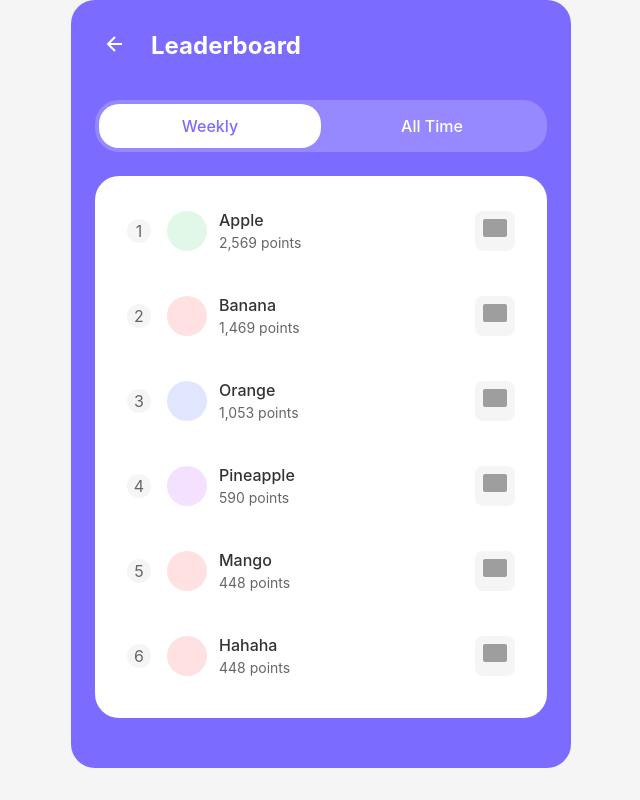
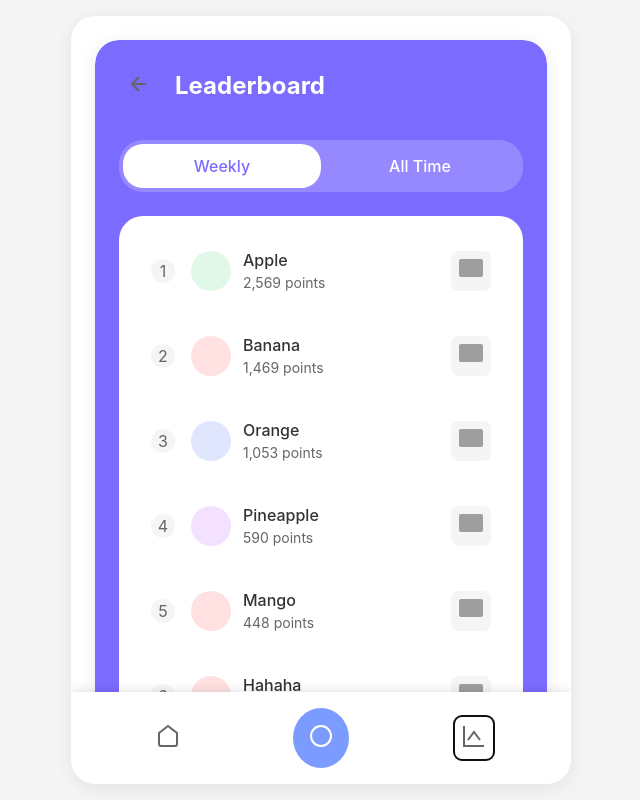
Before and after one commit to friendly304010/stream, a React (Vite) app in the folder frontend/: page / in a window 1280 px wide. Both pictures are taken after a click on the button 794 px from the left and 738 px from the top of the page. Shown: the whole page, without its empty margins (319-959 px from the left). Built offline with nearby package versions, Linux system fonts and the light colour scheme; grey boxes are pictures that could not be loaded.

Commit message:
navigation working

```diff
--- a/frontend/src/App.css
+++ b/frontend/src/App.css
@@ -4,7 +4,7 @@
   width: 100%;
   height: calc(100vh - 32px);
   margin: 0 auto;
-  padding: 24px 24px 100px 24px;
+  padding: 24px;
   background-color: #FFFFFF;
   position: relative;
   border-radius: 24px;
@@ -17,7 +17,7 @@
 .app-content {
   flex: 1;
   overflow-y: auto;
-  padding-right: 8px;
+  padding-bottom: 80px;
 }
 
 .app-content::-webkit-scrollbar {
@@ -189,14 +189,12 @@
 }
 
 .camera-button {
-  background-color: #7C9BFF;
-  width: 60px;
-  height: 60px;
-  border-radius: 50%;
-  display: flex;
-  align-items: center;
-  justify-content: center;
-  margin-top: -30px;
+  position: relative;
+  top: -15px;
+  margin-bottom: -30px;
+  background-color: #7C9BFF !important;
+  border-radius: 50% !important;
+  padding: 16px !important;
 }
 
 .nav-icon {
@@ -245,7 +243,7 @@
 .back-icon {
   width: 24px;
   height: 24px;
-  stroke: white;
+  stroke: #666;
   stroke-width: 2;
   fill: none;
 }
@@ -387,10 +385,6 @@
   font-size: 0.9em;
 }
 
-.camera-button {
-  transform: translateY(-15px);
-}
-
 .leaderboard-container {
   max-width: 500px;
   width: 100%;
@@ -401,3 +395,13 @@
   border-radius: 24px;
   overflow: hidden;
 }
+
+.leaderboard-content {
+  background-color: #7C6BFF;
+  color: white;
+  margin: -24px -24px 0;
+  padding: 24px;
+  border-radius: 24px 24px 0 0;
+  height: 100%;
+  overflow-y: auto;
+}
--- a/frontend/src/App.jsx
+++ b/frontend/src/App.jsx
@@ -16,6 +16,7 @@ function App() {
   const [showLeaderboard, setShowLeaderboard] = useState(false);
   const [showFileDrop, setShowFileDrop] = useState(false);
 
+  const renderContent = () => {
     if (showLeaderboard) {
       return <LeaderboardPage onBack={() => setShowLeaderboard(false)} />;
     }
@@ -25,7 +26,6 @@ function App() {
     }
 
     return (
-    <div className="app-container">
       <div className="app-content">
         <div className="home-header">
           <span>Home</span>
@@ -118,16 +118,27 @@ function App() {
           ))}
         </div>
       </div>
+    );
+  };
 
+  return (
+    <div className="app-container">
+      {renderContent()}
       <nav className="bottom-nav">
-        <button className="nav-button home-button">
+        <button
+          className="nav-button home-button"
+          onClick={() => setShowFileDrop(true)}
+        >
           <svg viewBox="0 0 24 24" className="nav-icon">
             <path d="M3 9l9-7 9 7v11a2 2 0 0 1-2 2H5a2 2 0 0 1-2-2z"></path>
           </svg>
         </button>
         <button
           className="nav-button camera-button"
-          onClick={() => setShowFileDrop(true)}
+          onClick={() => {
+            setShowFileDrop(false);
+            setShowLeaderboard(false);
+          }}
         >
           <svg viewBox="0 0 24 24" className="nav-icon">
             <circle cx="12" cy="12" r="10"></circle>
--- a/frontend/src/FileDropPage.jsx
+++ b/frontend/src/FileDropPage.jsx
@@ -44,7 +44,6 @@ function FileDropPage({ onBack }) {
   };
 
   return (
-    <div className="app-container">
     <div className="app-content">
     <div className="home-header">
       <button className="back-button" onClick={onBack}>
@@ -101,7 +100,6 @@ function FileDropPage({ onBack }) {
         </div>
       )}
     </div>
-    </div>
   );
 }
 
--- a/frontend/src/LeaderboardPage.jsx
+++ b/frontend/src/LeaderboardPage.jsx
@@ -13,7 +13,8 @@ function LeaderboardPage({ onBack }) {
   const [timeFrame, setTimeFrame] = useState('weekly');
 
   return (
-    <div className="leaderboard-container">
+    <div className="app-container">
+      <div className="app-content leaderboard-content">
         <div className="leaderboard-header">
           <button className="back-button" onClick={onBack}>
             <svg viewBox="0 0 24 24" className="back-icon">
@@ -63,6 +64,7 @@ function LeaderboardPage({ onBack }) {
           ))}
         </div>
       </div>
+    </div>
   );
 }
 
```
Lines whose indentation alone changed are shown as unchanged.
